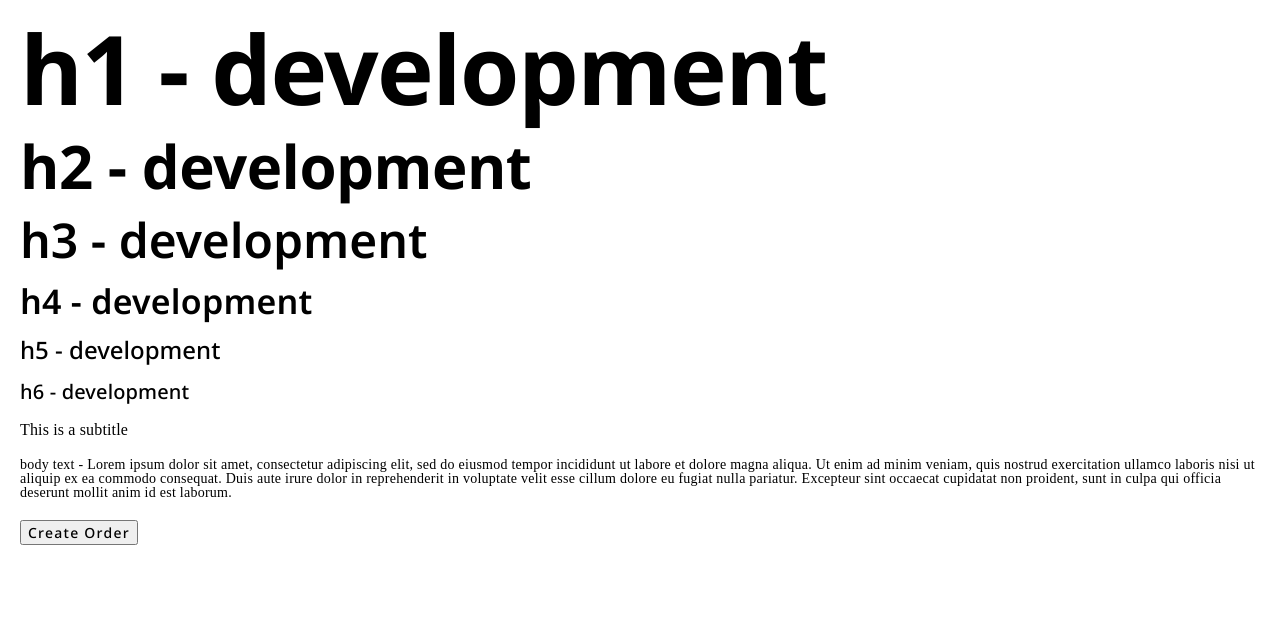
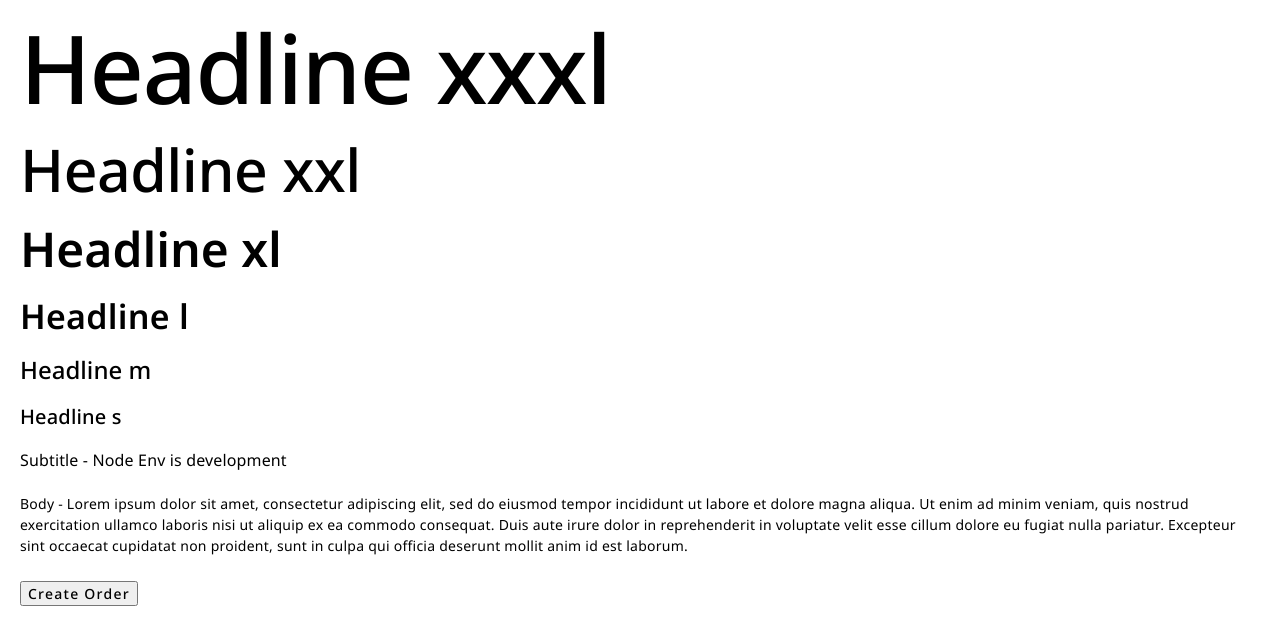
Before and after one commit to kohli-pratik/react-base, a React app: page / in a window 1280 px wide. Built offline with nearby package versions, Linux system fonts and the light colour scheme.

Commit message:
typescale updated

```diff
--- a/src/screens/TestScreen/index.js
+++ b/src/screens/TestScreen/index.js
@@ -3,14 +3,14 @@ import './index.scss';
 
 const TestScreen = () => (
     <main className='main-container'>
-        <h1 className='main-container-heading'>{`h1 - ${process.env.NODE_ENV}`}</h1>
-        <h2 className='main-container-heading'>{`h2 - ${process.env.NODE_ENV}`}</h2>
-        <h3 className='main-container-heading'>{`h3 - ${process.env.NODE_ENV}`}</h3>
-        <h4 className='main-container-heading'>{`h4 - ${process.env.NODE_ENV}`}</h4>
-        <h5 className='main-container-heading'>{`h5 - ${process.env.NODE_ENV}`}</h5>
-        <h6 className='main-container-heading'>{`h6 - ${process.env.NODE_ENV}`}</h6>
-        <p className='subtitle'>This is a subtitle</p>
-        <p className='body'>body text - Lorem ipsum dolor sit amet, consectetur adipiscing elit,
+        <h1 className='heading-xxxl'>{'Headline xxxl'}</h1>
+        <h2 className='heading-xxl'>{'Headline xxl'}</h2>
+        <h3 className='heading-xl'>{'Headline xl'}</h3>
+        <h4 className='heading-l'>{'Headline l'}</h4>
+        <h5 className='heading-m'>{'Headline m'}</h5>
+        <h6 className='heading-s'>{'Headline s'}</h6>
+        <p className='subtitle'>{`Subtitle - Node Env is ${process.env.NODE_ENV}`}</p>
+        <p className='body'>Body - Lorem ipsum dolor sit amet, consectetur adipiscing elit,
         sed do eiusmod tempor incididunt ut labore et dolore magna
         aliqua. Ut enim ad minim veniam, quis nostrud exercitation
         ullamco laboris nisi ut aliquip ex ea commodo consequat.
@@ -18,7 +18,7 @@ const TestScreen = () => (
         cillum dolore eu fugiat nulla pariatur. Excepteur sint occaecat
         cupidatat non proident, sunt in culpa qui officia deserunt mollit
         anim id est laborum.</p>
-        <button>create order</button>
+        <button className='primary'>create order</button>
     </main>
 );
 
--- a/src/screens/TestScreen/index.scss
+++ b/src/screens/TestScreen/index.scss
@@ -1,9 +1,7 @@
 .main-container {
     padding: 20px;
-    &-heading {
-        margin-bottom: 20px;
-    }
-    p {
-        margin-bottom: 20px;
+
+    * {
+        margin-bottom: 25px;
     }
 }
--- a/src/styles/scss/main.scss
+++ b/src/styles/scss/main.scss
@@ -3,7 +3,7 @@
 @import 'mixins';
 @import 'variables';
 
-@include fontFace('NotoSans', 'NotoSans-Regular');
+@include fontFace('NotoSans-Regular', 'NotoSans-Regular');
 @include fontFace('NotoSans-Light', 'NotoSans-Light');
 @include fontFace('NotoSans-Medium', 'NotoSans-Medium');
 @include fontFace('NotoSans-SemiBold', 'NotoSans-SemiBold');
@@ -16,7 +16,7 @@ body {
   padding: 0;
   overflow-x: hidden;
   font-size: 62.5%;
-  font-family: NotoSans;
+  font-family: NotoSans-Regular;
   -webkit-font-smoothing: antialiased;
   -moz-osx-font-smoothing: grayscale;
 }
--- a/src/styles/scss/typeScale.scss
+++ b/src/styles/scss/typeScale.scss
@@ -1,36 +1,41 @@
-// Type scale following Google's Material Design Guidelines (https://material.io/design/typography/the-type-system.html#type-scale)
+/**
+* Type scale adopted from the following
+* Google's Material Design Guidelines (https://material.io/design/typography/the-type-system.html#type-scale)
+* Gov.uk Design System (https://design-system.service.gov.uk/styles/typography/#headings)
+**/
 
-h1 {
-    font-family: NotoSans-Bold;
-    font-size: 9.6rem;
+.heading-xxxl {
+    font-family: NotoSans-Medium;
+    font-size: 9.5rem;
     letter-spacing: -0.15rem;
 }
 
-h2 {
-    font-family: NotoSans-Bold;
-    font-size: 6rem;
+.heading-xxl {
+    font-family: NotoSans-Medium;
+    font-size: 5.9rem;
     letter-spacing: -0.05rem;
 }
 
-h3 {
+.heading-xl {
     font-family: NotoSans-SemiBold;
     font-size: 4.8rem;
     letter-spacing: 0;
+    line-height: 1.04167;
 }
 
-h4 {
+.heading-l {
     font-family: NotoSans-SemiBold;
     font-size: 3.4rem;
     letter-spacing: 0.025rem;
 }
 
-h5 {
+.heading-m {
     font-family: NotoSans-Medium;
     font-size: 2.4rem;
     letter-spacing: 0;
 }
 
-h6 {
+.heading-s {
     font-family: NotoSans-Medium;
     font-size: 2rem;
     letter-spacing: 0.015rem;
@@ -54,4 +59,5 @@ button {
     font-family: NotoSans-Regular;
     font-size: 1.4rem;
     letter-spacing: 0.025rem;
+    line-height: 1.5; // accessibility purposes. helps people with low vision conditions
 }
```
